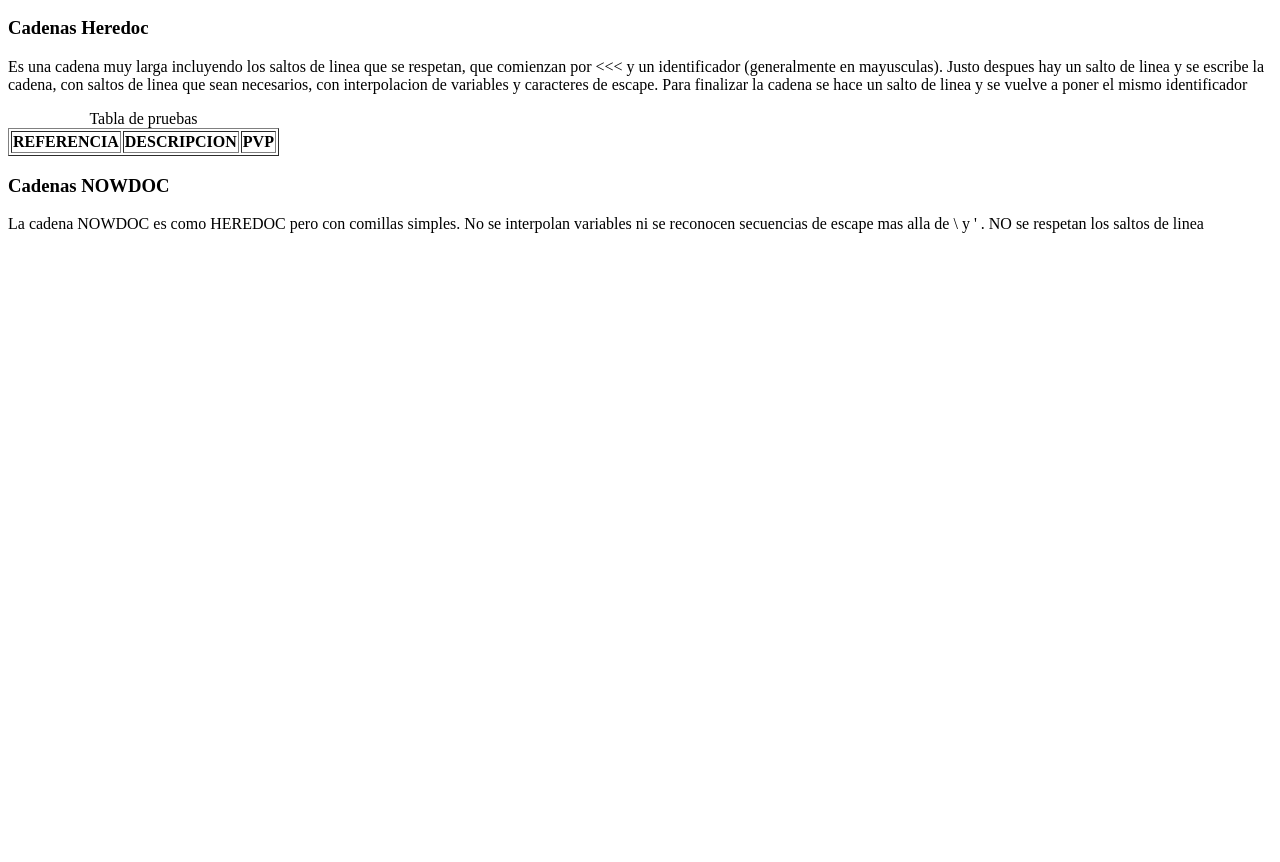
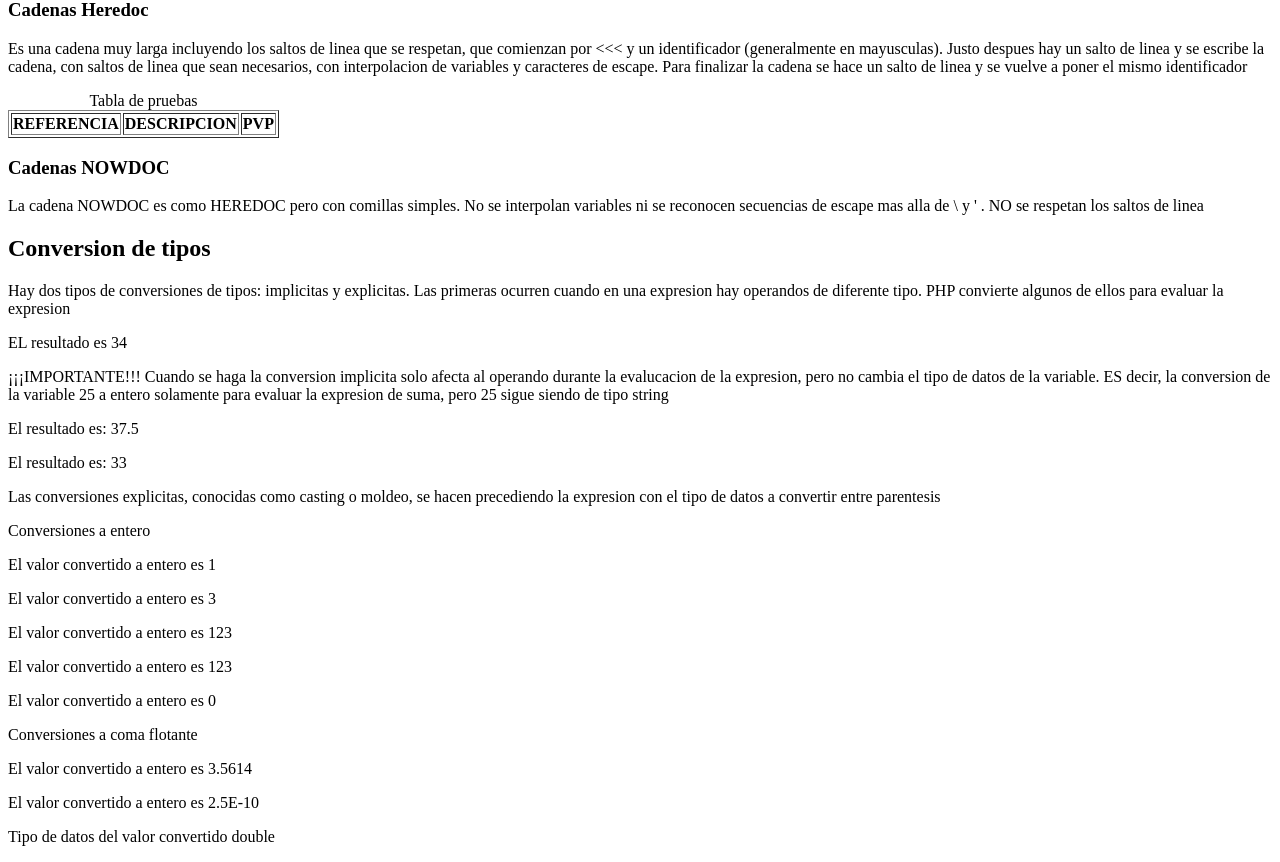
Before and after one commit to rubenmoralesm17-beep/dwes.com, a PHP site: page /ra2/02tipos_datos.php in a window 1280 px wide. Shown: the part 2068-2930 px from the top of the page. Before the commit the page ends 2301 px from the top, so only its background shows below. Run offline with PHP 8.4, Linux system fonts and the light colour scheme; lists and menus that the app fills with data are empty.

Commit message:
actualizacion

```diff
--- a/ra2/02tipos_datos.php
+++ b/ra2/02tipos_datos.php
@@ -40,7 +40,6 @@
         <li>El tipo especial NULL es false, un valor distinto de null es true</li>
         <li>Una variable no definida es false</li>
         <li>La cadena vacia es falsa, cualquier otra es verdadera true</li>
-        <li>hola</li>
     </ul>
 
 
@@ -222,5 +221,77 @@ de variables y caracteres de escape. Para finalizar la cadena se hace un salto d
     ND;
 
 ?>
+
+<h2>Conversion de tipos</h2>
+<p>Hay dos tipos de conversiones de tipos: implicitas y explicitas. Las primeras ocurren
+    cuando en una expresion hay operandos de diferente tipo. PHP convierte algunos de ellos para evaluar
+    la expresion</p>
+
+<?php
+    $cadena = "25";
+    $numero = 8;
+    $booleano = true;
+    $resultado = $cadena + $numero + $booleano;
+
+    echo "<p>EL resultado es $resultado</p>";
+
+    echo <<<IMPORTANTE
+    <p>¡¡¡IMPORTANTE!!! Cuando se haga la conversion implicita solo afecta al operando durante la
+    evalucacion de la expresion, pero no cambia el tipo de datos de la variable. ES decir, la conversion
+    de la variable $cadena a entero solamente para evaluar la expresion de suma, pero $cadena sigue siendo
+    de tipo string </p>
+    IMPORTANTE;
+
+    $flotante = 3.5;
+    $resultado = $cadena + $flotante + $numero + $booleano;
+    echo "<p>El resultado es: $resultado</p>";
+
+    $cadena = "25 marranos dan mas provecho que 7 lechones";
+    $resultado = $numero + $cadena;
+    echo "<p>El resultado es: $resultado</p>";
+
+
+    echo <<<EXPLICITAS
+    <p>Las conversiones explicitas, conocidas como casting o moldeo, se hacen precediendo la expresion
+    con el tipo de datos a convertir entre parentesis</p>
+    EXPLICITAS;
+
+    //SI QUIERO CONVERTIR A NUMERO ENTERO (int)expresion
+    //SI QUIERO CONVERTIR A UN FLOAT (float)expresion
+    //SI QUIERO CONVERTIR A STRING (string)expresion
+
+    echo "<p>Conversiones a entero</p>";
+    $valor_booleano = true;
+    $valor_convertido = (int)$valor_booleano;
+    echo "<p>El valor convertido a entero es $valor_convertido</p>";
+    $valor_float = 3.94159;
+    $valor_convertido = (int)$valor_float;
+    echo "<p>El valor convertido a entero es $valor_convertido</p>";
+
+    $valor_cadena = "123";
+    $valor_convertido = (int)$valor_cadena;
+    echo "<p>El valor convertido a entero es $valor_convertido</p>";
+
+    $valor_cadena = " 123";
+    $valor_convertido = (int)$valor_cadena;
+    echo "<p>El valor convertido a entero es $valor_convertido</p>";
+
+    $valor_cadena = "a123";
+    $valor_convertido = (int)$valor_cadena;
+    echo "<p>El valor convertido a entero es $valor_convertido</p>";
+
+    //devuelve 0 si empieza por un caracter, el espacio lo ignora
+
+
+    echo "<p styles'text decoration:underline:'>Conversiones a coma flotante</p>";
+    $valor_float = "3.5614";
+    $valor_convertido = (float)$valor_float;
+    echo "<p>El valor convertido a entero es $valor_convertido</p>";
+
+    $valor_float = "2.5e-10";
+    $valor_convertido = (float)$valor_float;
+    echo "<p>El valor convertido a entero es $valor_convertido</p>";
+    echo "<p>Tipo de datos del valor convertido "  . gettype($valor_convertido) . "</p>"
+?>
 </body>
 </html>
```
Also changed, not shown: ra2/03variables.php (added, +30 -0 lines).
